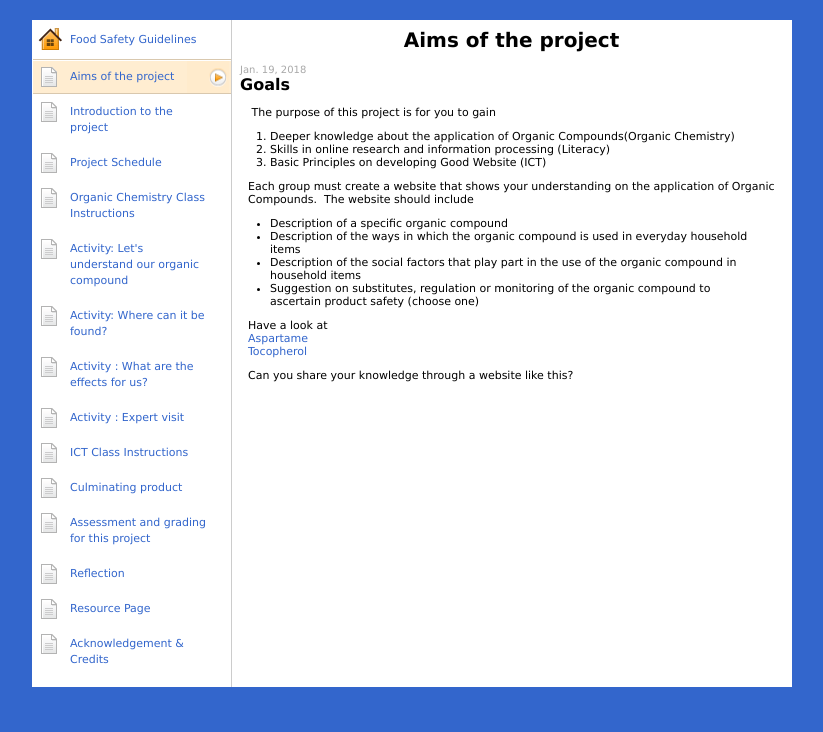
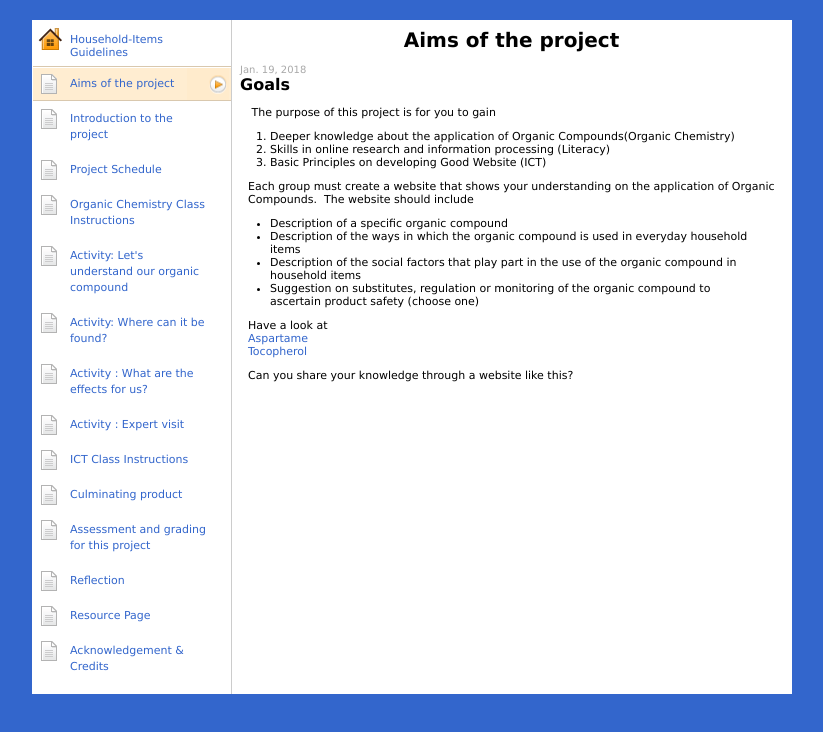
Before and after one commit to metiks/Guidelines-2018, a plain HTML site: page page_644513187.html in a window 1280 px wide. Shown: the whole page, without its empty margins (228-1051 px from the left). Drawn offline with Linux system fonts and the light colour scheme.

Commit message:
Update page_644513187.html

```diff
--- a/page_644513187.html
+++ b/page_644513187.html
@@ -36,7 +36,7 @@ function newWin(url_path, win_width, win_height, win_name, win_scroll) {
   <div id="content" class="two_col_right">
     <div class="ie_minheight_fix"></div>
     <div class="side_col">
-      <ul id="left_nav"><li><a href="index.html"><span class="home"></span><strong>Food Safety Guidelines</strong> <div class="clear"></div></a></li></ul>
+      <ul id="left_nav"><li><a href="index.html"><span class="home"></span><strong>Household-Items<br /> Guidelines</strong> <div class="clear"></div></a></li></ul>
 <ul class="new_pages">
 <li class="active"><div><a href="page_644513187.html">Aims of the project</a></div></li>
 <li class=""><div><a href="page_644513189.html">Introductio<span class="break">&#8203;</span>n to the project</a></div></li>
```
